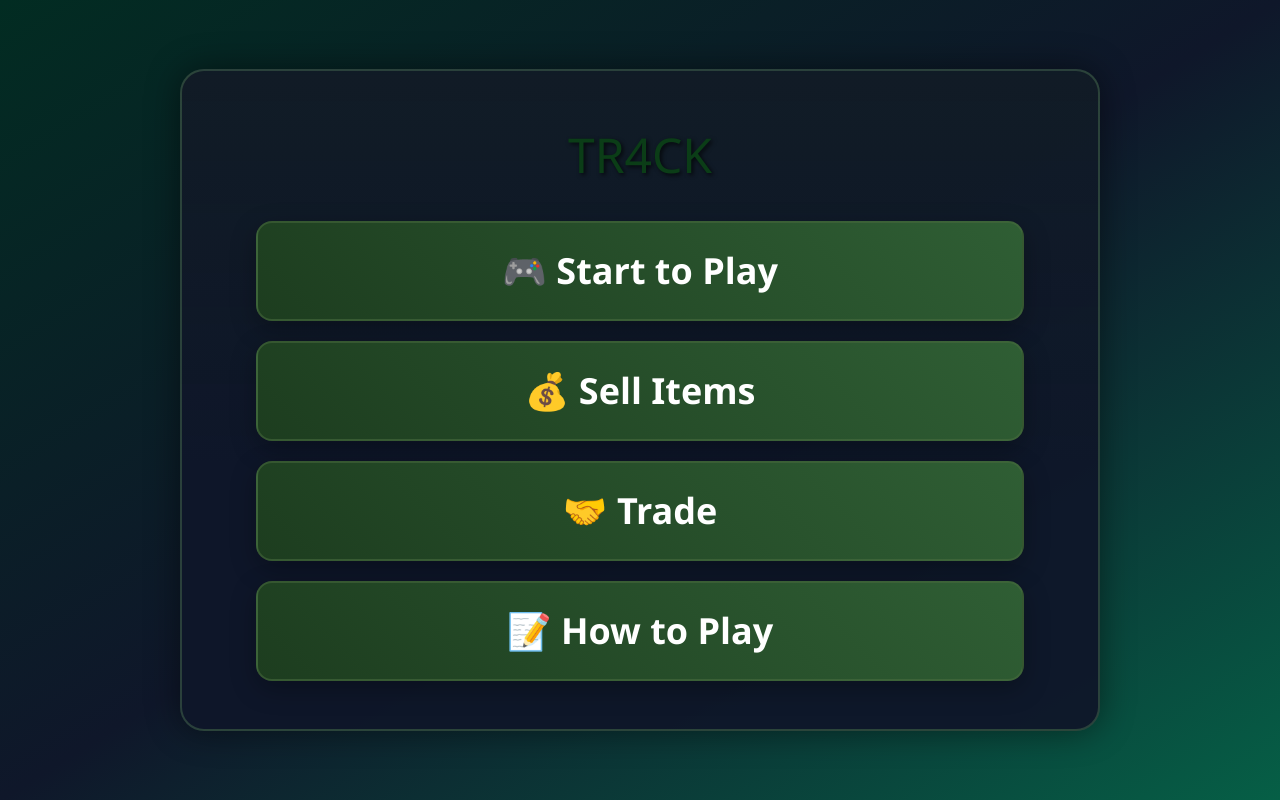
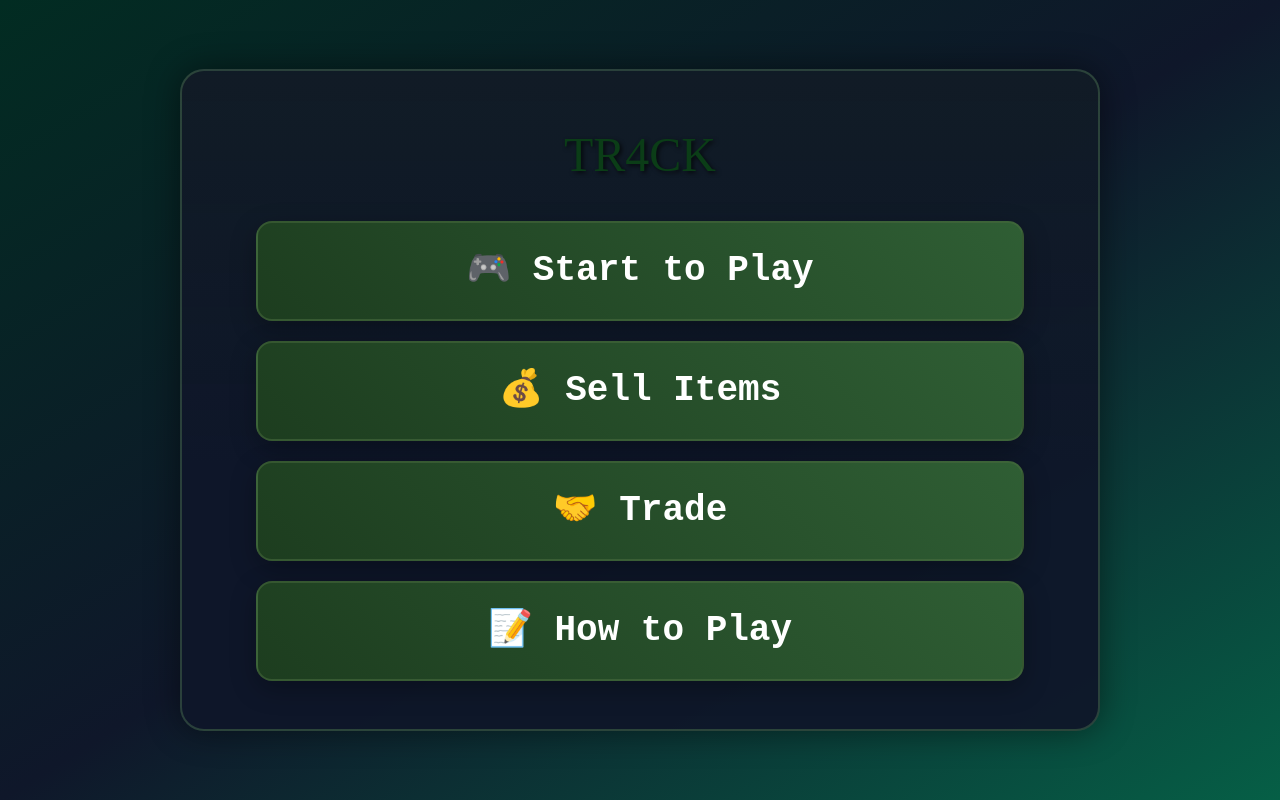
Before and after one commit to Oil-via-zzz/cheese, a plain HTML site: page index.html in a window 1280 px wide. Drawn offline with nearby package versions, Linux system fonts and the light colour scheme.

Commit message:
changed fonts
Co-authored-by: Copilot <copilot@github.com>

```diff
--- a/style.css
+++ b/style.css
@@ -87,6 +87,7 @@ body {
     margin-bottom: 30px;
     color: #0b3d17;
     text-shadow: 2px 2px 4px rgba(0, 0, 0, 0.7);
+    font-family: "Times New Roman", Times, serif;
 }
 
 #start-buttons {
@@ -117,6 +118,11 @@ body {
 
 .start-btn:active {
     transform: translateY(0);
+}
+
+/* Ensure button text uses a monospace Courier New font */
+button, input[type="button"], .start-btn, .sell-btn, .trade-btn, .craft-btn, #back-from-sell, #back-from-trade, #back-from-crafting {
+    font-family: "Courier New", Courier, monospace;
 }
 
 #sell-screen, #trade-screen, #crafting-screen, #howto-screen {
```
